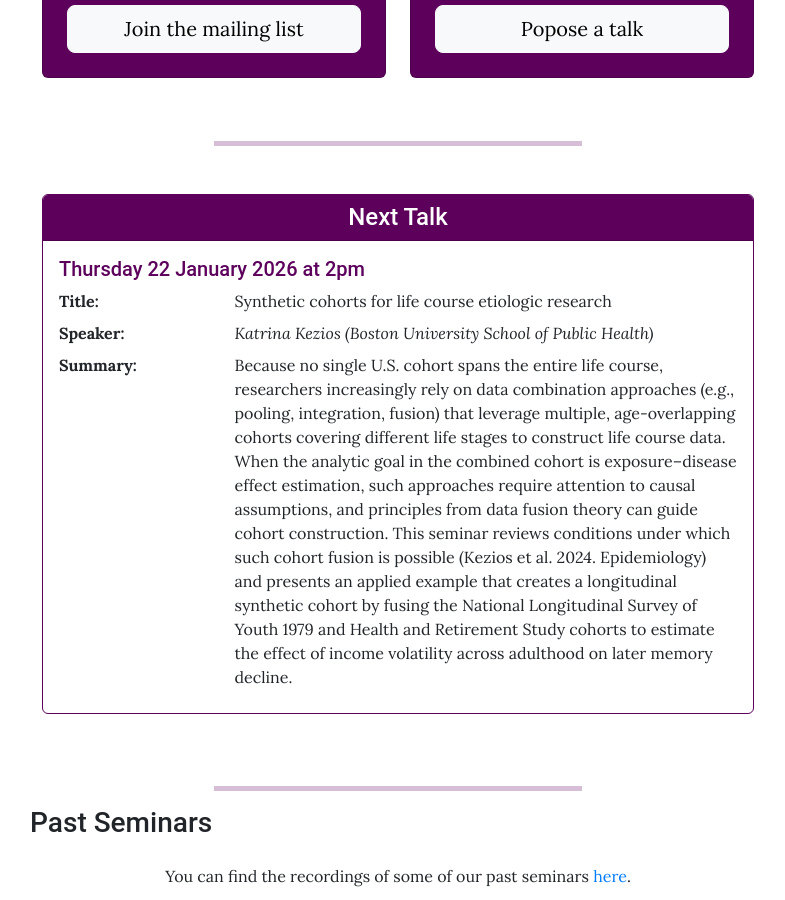
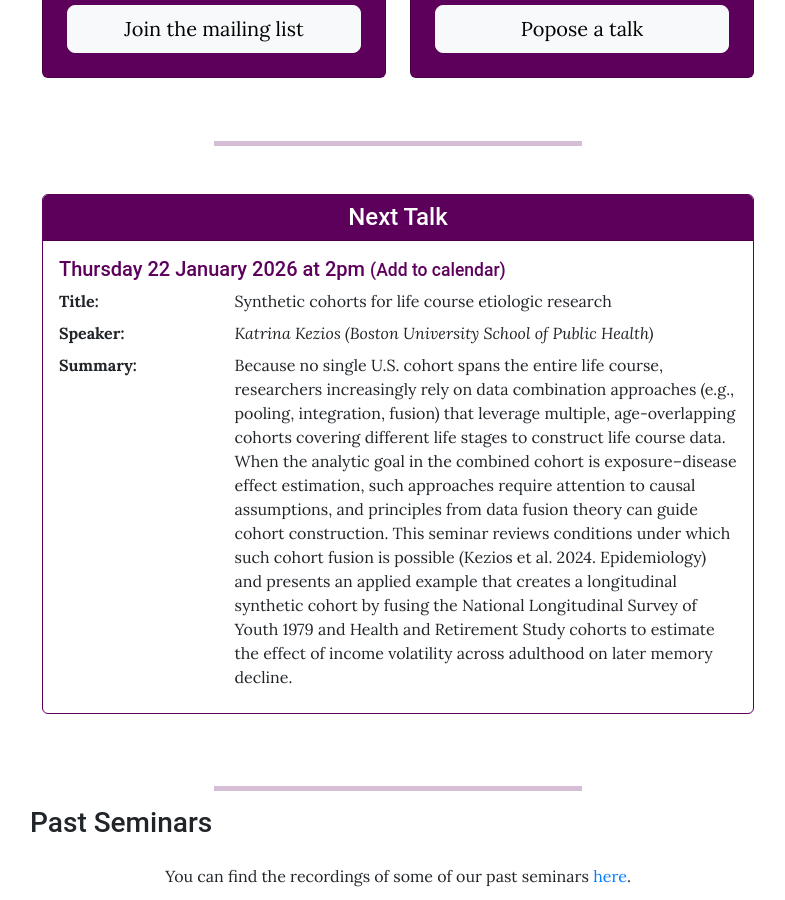
Before and after one commit to LongitudinalModelling/LongitudinalModelling.github.io, a Jekyll site: the page built from pages/seminars.md, in a window 1280 px wide and 900 px high, scrolled down 576 px. Shown: the whole window, without its empty margins (242-1027 px from the left). Built offline with Jekyll 4.4.1, drawn with Linux system fonts in a browser that asks for light colours.

Commit message:
Update seminars.md

```diff
--- a/pages/seminars.md
+++ b/pages/seminars.md
@@ -38,7 +38,10 @@ permalink: /seminars/
           <h4 class="mb-0 text-center">Next Talk</h4>
         </div>
         <div class="card-body">
-          <h5 class="card-title text-purple">Thursday 22 January 2026 at 2pm</h5>
+          <h5 class="card-title text-purple">
+  Thursday 22 January 2026 at 2pm
+  <small>(<a href="{{ site.baseurl }}/assets/calendar/seminar-jan-22.ics" class="text-purple">Add to calendar</a>)</small>
+</h5>
           <dl class="row mb-0">
             <dt class="col-sm-3"><strong>Title:</strong></dt>
             <dd class="col-sm-9">Synthetic cohorts for life course etiologic research</dd>
```
